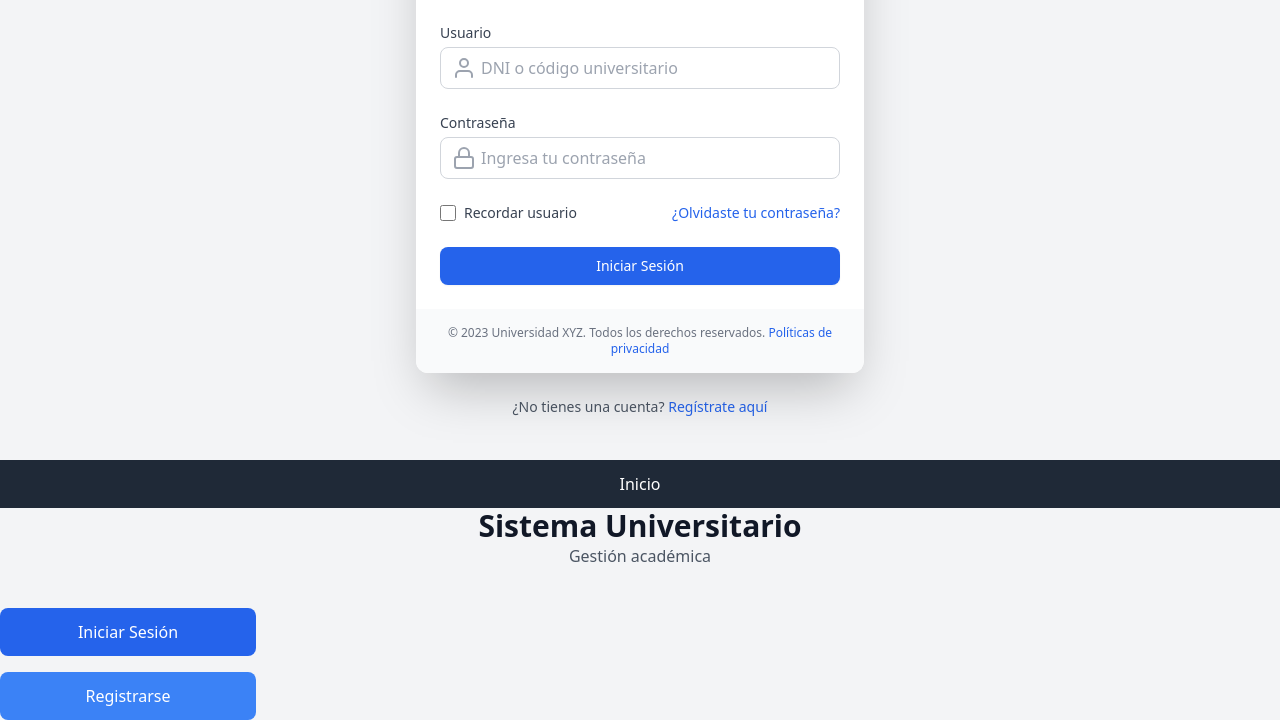
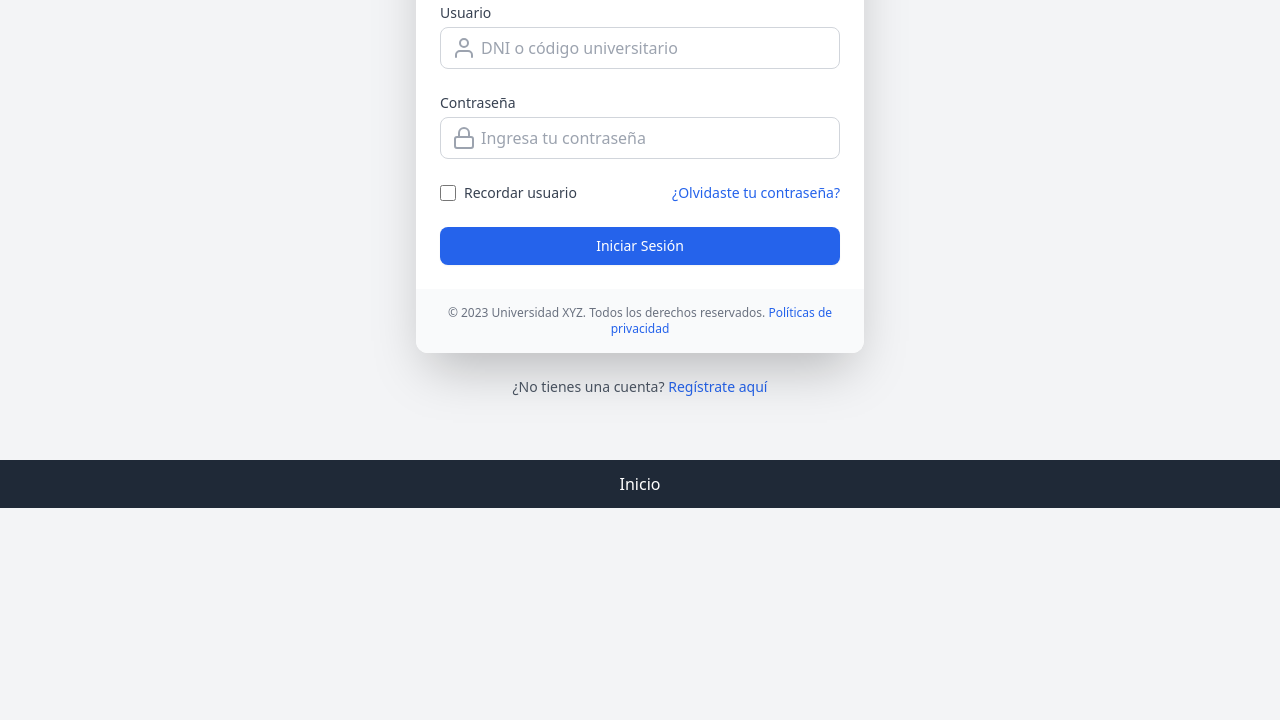
Before and after one commit to Villada-PG3/trabajo-practico-integrador-universidad-tecnologica-nacional, a Django app: page /alumnos/ in a window 1280 px wide. Shown: the part 292-1012 px from the top of the page. After the commit the page ends 800 px from the top, so only its background shows below. Run offline with Django 5.2, Linux system fonts and the light colour scheme; some libraries are stand-ins or nearby versions.

Commit message:
termino cde crregit el inicio html y le agrego el inicio de sesion el registrar y todo el tema de las carreras

```diff
--- a/TP_UTN/UTN/templates/alumno/alumno_form.html
+++ b/TP_UTN/UTN/templates/alumno/alumno_form.html
@@ -47,6 +47,7 @@
                     <!-- Form Fields -->
                     <div class="space-y-4">
                         {% for field in form %}
+                            {% if field.name != "carrera" %}
                                 <div>
                                     <label for="{{ field.id_for_label }}" class="block text-sm font-medium text-gray-700 mb-2">
                                         {{ field.label }}
@@ -90,8 +91,10 @@
                                         <p class="mt-1 text-sm text-gray-500">{{ field.help_text }}</p>
                                     {% endif %}
                                 </div>
+                            {% endif %}
                         {% endfor %}
                     </div>
+
 
                     <!-- Submit Button -->
                     <div class="pt-4">
--- a/TP_UTN/UTN/templates/alumno/alumno_list.html
+++ b/TP_UTN/UTN/templates/alumno/alumno_list.html
@@ -8,7 +8,6 @@
   <link href="https://unpkg.com/aos@2.3.1/dist/aos.css" rel="stylesheet">
   <script src="https://unpkg.com/aos@2.3.1/dist/aos.js"></script>
   <script src="https://cdn.jsdelivr.net/npm/feather-icons/dist/feather.min.js"></script>
-    <script src="https://unpkg.com/feather-icons"></script>
   <style>
     .bg-university {
       background-image: linear-gradient(135deg, rgba(0, 41, 107, 0.9) 0%, rgba(0, 76, 153, 0.8) 100%), url('http://static.photos/education/1200x630/42');
@@ -23,9 +22,10 @@
     }
   </style>
 </head>
-<body class="min-h-screen bg-gray-100">
-    <div class="min-h-screen flex items-center justify-center p-4">
-        <div class="w-full max-w-md">
+<body class="min-h-screen bg-gray-100 flex flex-col items-center justify-center font-sans">
+
+  <!-- Tarjeta de login -->
+  <div class="w-full max-w-md mb-10">
     <div class="bg-white rounded-xl shadow-2xl overflow-hidden" data-aos="fade-up">
       <div class="bg-university py-8 px-6 text-center">
         <div class="flex justify-center mb-4">
@@ -87,42 +87,20 @@
     <div class="mt-6 text-center">
       <p class="text-sm text-gray-600">
         ¿No tienes una cuenta?
-                    <a href="#" class="font-medium text-blue-600 hover:text-blue-500">Regístrate aquí</a>
+        <a href="/alumnos/create/" class="font-medium text-blue-600 hover:text-blue-500">Regístrate aquí</a>
       </p>
     </div>
   </div>
-    </div>
-<body class="h-full bg-gray-50 flex flex-col items-center justify-center min-h-screen font-sans">
 
-  <!-- Header -->
-  <div class="text-center mb-10">
-    <h1 class="text-3xl font-bold text-gray-900">Sistema Universitario</h1>
-    <p class="text-gray-600">Gestión académica</p>
-  </div>
 
-  <!-- Botones -->
-  <div class="space-y-4 w-64">
-    <a href="/login"
-       class="block w-full text-center py-3 px-4 rounded-lg bg-blue-600 text-white font-medium hover:bg-blue-700 transition">
-       Iniciar Sesión
-    </a>
-    <a href="create/"
-       class="block w-full text-center py-3 px-4 rounded-lg bg-blue-500 text-white font-medium hover:bg-blue-600 transition">
-       Registrarse
-    </a>
-  </div>
 
   <!-- Barra inferior -->
   <div class="fixed bottom-0 left-0 right-0 bg-gray-800 text-white flex justify-center py-3">
-    <a href="" class="hover:text-blue-400">Inicio</a>
+    <a href="/" class="hover:text-blue-400">Inicio</a>
   </div>
 
   <script>
-        AOS.init({
-            duration: 800,
-            easing: 'ease-in-out',
-            once: true
-        });
+    AOS.init({ duration: 800, easing: 'ease-in-out', once: true });
     feather.replace();
   </script>
 </body>
--- a/TP_UTN/UTN/templates/inicio.html
+++ b/TP_UTN/UTN/templates/inicio.html
@@ -27,10 +27,7 @@
                 </div>
                 <div class="hidden md:flex space-x-8">
                     <a href="#" class="nav-link font-medium">Inicio</a>
-                    <a href="cursos/" class="nav-link font-medium">Carreras</a>
                     <a href="{% url 'alumno_list' %}" class="nav-link font-medium">Iniciar Sesión</a>
-                    <a href="#" class="nav-link font-medium">Extensión</a>
-                    <a href="#" class="nav-link font-medium">Contacto</a>
                 </div>
                 <button class="md:hidden focus:outline-none">
                     <i data-feather="menu"></i>
@@ -48,7 +45,7 @@
                     <p class="text-lg mb-8 text-gray-700">Más de 70 años de excelencia académica en ingeniería y tecnología. Únete a nuestra comunidad de innovadores y creadores.</p>
                     <div class="flex space-x-4">
                         <a href="#" class="bg-black text-white px-6 py-3 rounded-lg font-medium hover:bg-gray-800 transition duration-300">Postularme</a>
-                        <a href="#" class="border border-black px-6 py-3 rounded-lg font-medium hover:bg-gray-100 transition duration-300">Ver carreras</a>
+                        <a href="cursos/" class="border border-black px-6 py-3 rounded-lg font-medium hover:bg-gray-100 transition duration-300">Ver carreras</a>
                     </div>
                 </div>
                 <div class="md:w-1/2" data-aos="fade-left">
```
Also changed, not shown: TP_UTN/UTN/templates/curso/curso_list.html (+4 -11 lines), TP_UTN/UTN/templates/carreras/carrera.html (added). Lines whose indentation alone changed are shown as unchanged.
